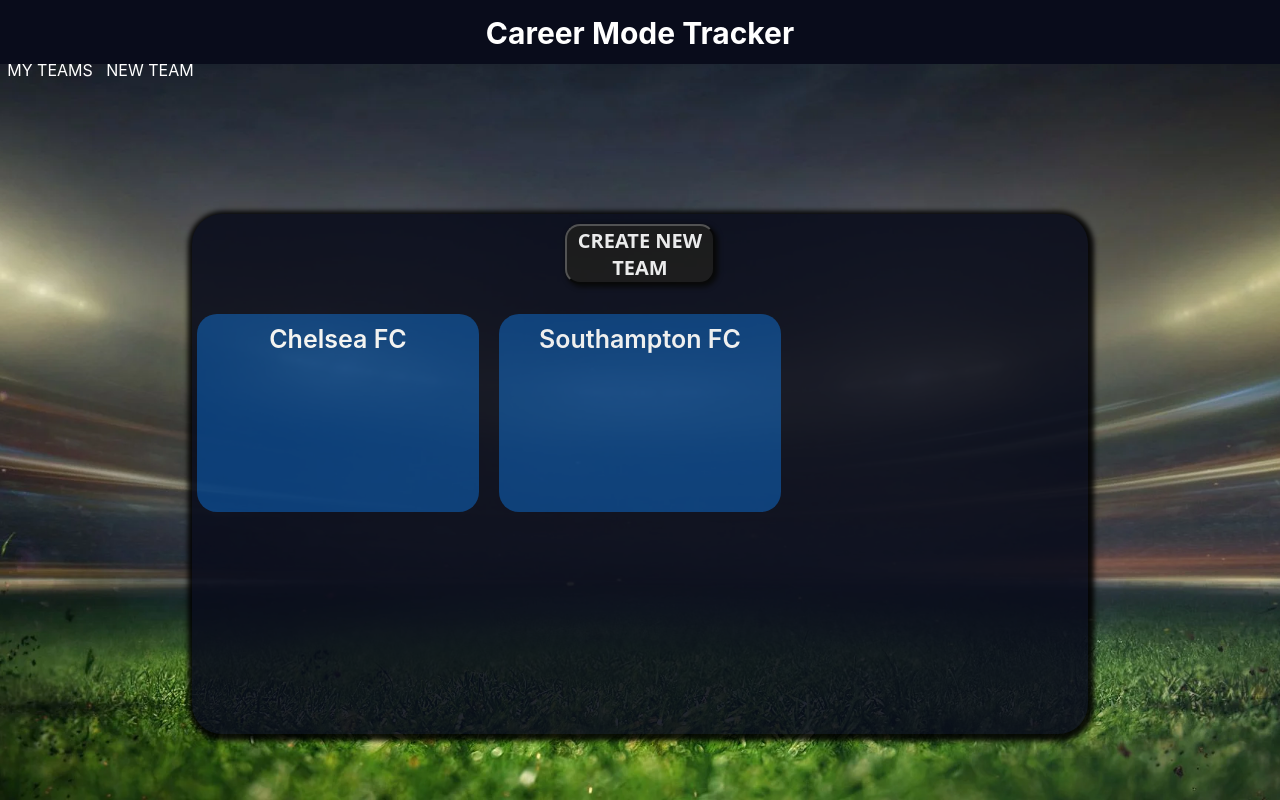
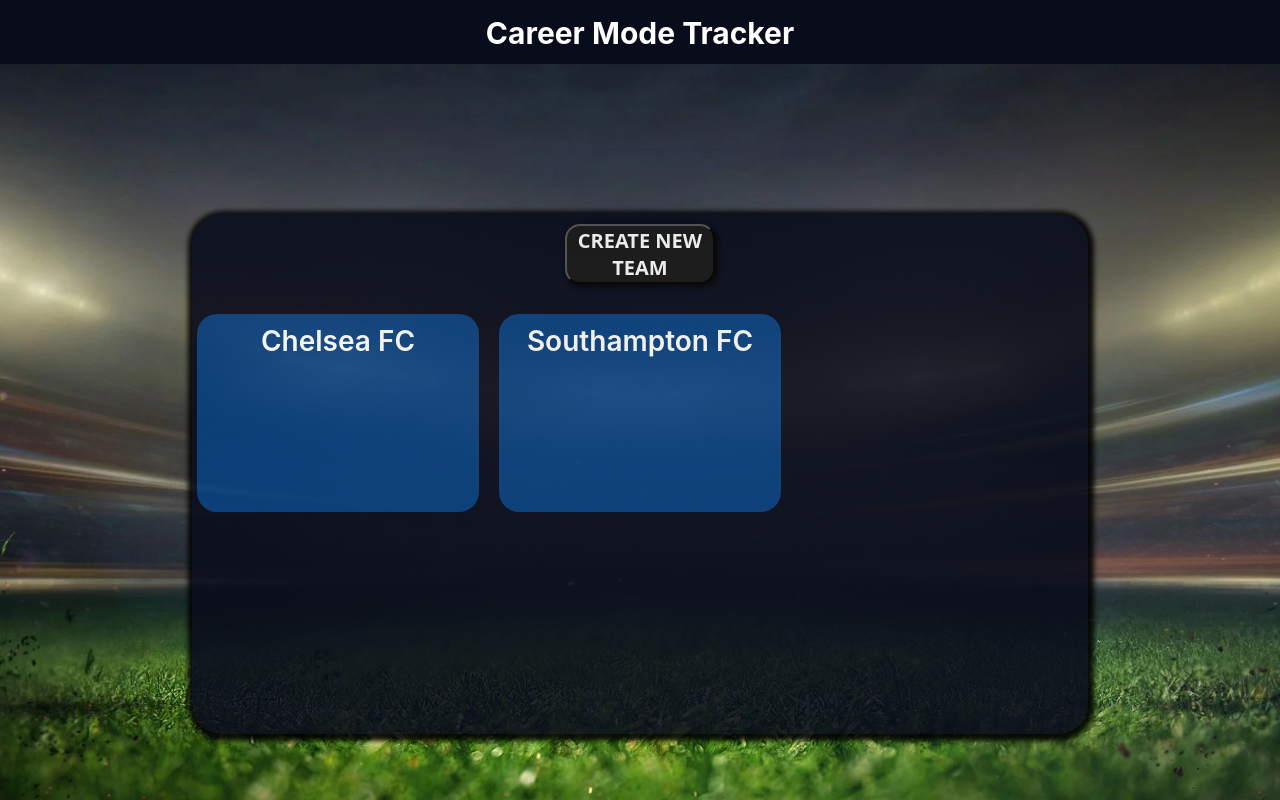
Before and after one commit to rockettdev/careermode-tracker, a React (Create React App) app: page /teams in a window 1280 px wide. Built offline with nearby package versions, Linux system fonts and the light colour scheme; data requests are answered from the project's data file.

Commit message:
minor home page deletions

```diff
--- a/src/Components/Teams/index.js
+++ b/src/Components/Teams/index.js
@@ -29,8 +29,6 @@
                 <div className='navoptions'>
                     <h1 className='title'> Career Mode Tracker </h1>
                     <div className='navbuttonslist'>
-                        <div>MY TEAMS</div>
-                        <div>NEW TEAM</div>
                     </div>
                 </div>
             </header>
--- a/src/Components/Teams/teams.css
+++ b/src/Components/Teams/teams.css
@@ -71,7 +71,7 @@
 .teamslist > div {
     color: white;
     font-weight: 600;
-    font-size: 25px;
+    font-size: 28px;
     background-color: rgb(7, 63, 127);
     border-radius: 20px;
     margin: 5px;
```
